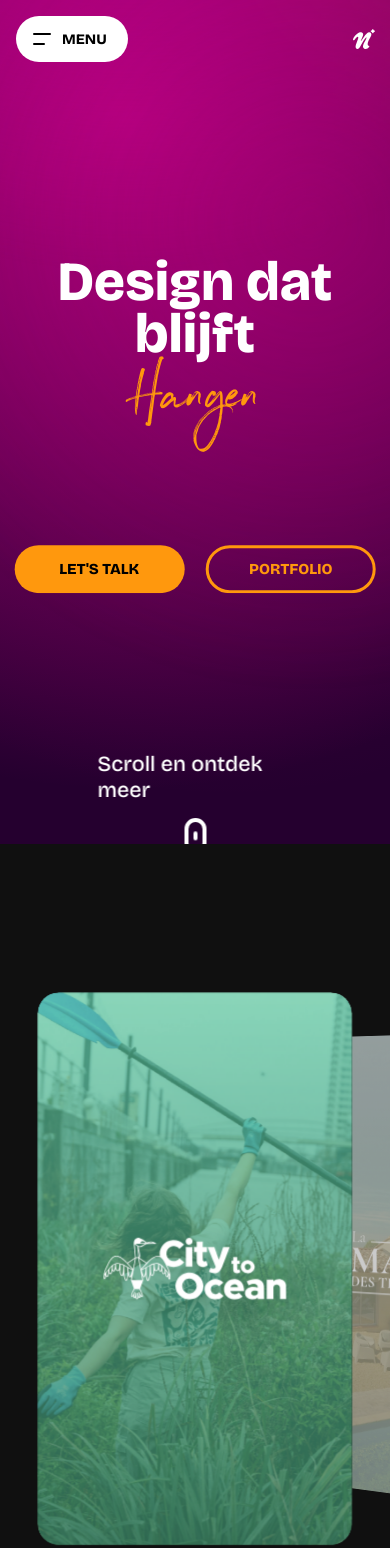
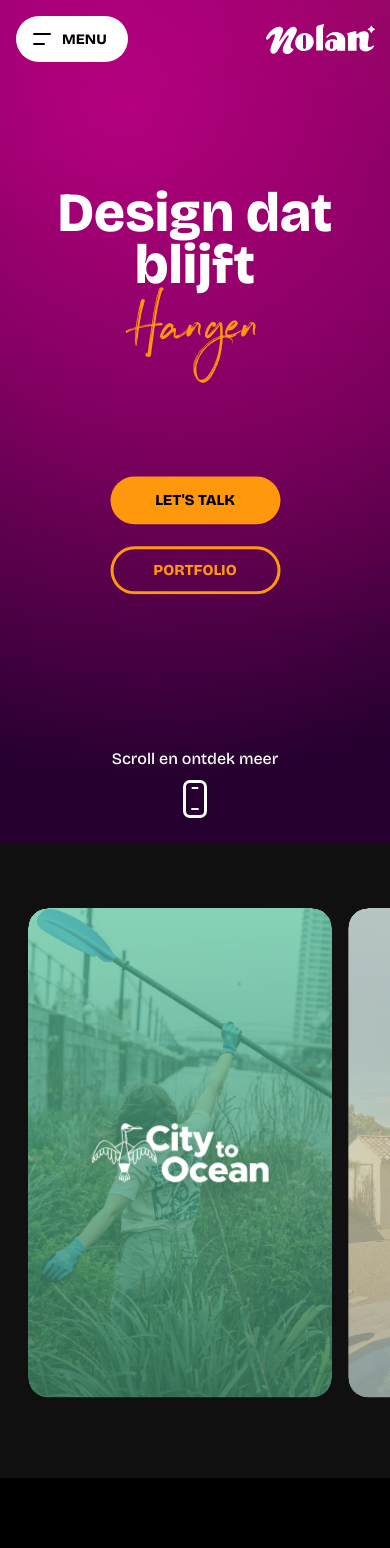
Before and after one commit to NolanWeemaels2005/main, a React (Vite) app: page / in a window 390 px wide. Shown: the top 1548 px of the page. Built offline with nearby package versions, Linux system fonts and the light colour scheme.

Commit message:
small fixes

```diff
--- a/package.json
+++ b/package.json
@@ -11,6 +11,7 @@
   },
   "dependencies": {
     "@formspree/react": "^3.0.0",
+    "@tanstack/react-query": "^5.100.6",
     "@vitejs/plugin-react": "^5.0.0",
     "lucide-react": "^0.468.0",
     "react": "^19.2.0",
--- a/src/components/About.tsx
+++ b/src/components/About.tsx
@@ -57,7 +57,7 @@ export function About() {
       <div className="section-container inline-cta" data-reveal>
         <h2>{t("portfolio.cta")}</h2>
         <div>
-          <a href="mailto:weemaels.nolan2005@gmail.com" className="btn btn--primary" data-cursor="merge">{t("cta.letsTalk")}</a>
+          <Link to="/contact" className="btn btn--primary" data-cursor="merge">{t("cta.letsTalk")}</Link>
           <Link to="/portfolio" className="btn btn--secondary" data-cursor="merge">{t("cta.portfolio")}</Link>
         </div>
       </div>
--- a/src/components/Footer.tsx
+++ b/src/components/Footer.tsx
@@ -50,9 +50,9 @@ export function Footer() {
         <div className="footer-cta">
           <p>{t("footer.project")}</p>
           <strong>{t("cta.letsTalk")}</strong>
-          <a href="mailto:weemaels.nolan2005@gmail.com" className="btn btn--primary" data-cursor="merge">
+          <Link to="/contact" className="btn btn--primary" data-cursor="merge">
             {t("cta.letsTalk")}
-          </a>
+          </Link>
         </div>
       </div>
 
--- a/src/components/HomeProjectScroll.tsx
+++ b/src/components/HomeProjectScroll.tsx
@@ -1,7 +1,7 @@
 import { useEffect, useRef } from "react";
 import type { CSSProperties } from "react";
 import { Link } from "react-router-dom";
-import { featuredProjects } from "../data/projects";
+import { useFeaturedProjectsQuery } from "../data/projectQueries";
 import { useTilt } from "../hooks/useTilt";
 import { useLanguage } from "../i18n/LanguageContext";
 import type { Project } from "../types/project";
@@ -42,6 +42,7 @@ function ScrollProjectCard({ project, index, setCardRef }: ScrollProjectCardProp
 }
 
 export function HomeProjectScroll() {
+  const { data: featuredProjects } = useFeaturedProjectsQuery();
   const sectionRef = useRef<HTMLElement>(null);
   const frameRef = useRef<number | null>(null);
   const cardRefs = useRef<Array<HTMLAnchorElement | null>>([]);
@@ -51,6 +52,8 @@ export function HomeProjectScroll() {
   }
 
   useEffect(() => {
+    const mobileMedia = window.matchMedia("(max-width: 640px), (pointer: coarse)");
+
     function updateCards(progress: number) {
       const active = progress * (featuredProjects.length - 1);
 
@@ -84,6 +87,11 @@ export function HomeProjectScroll() {
       frameRef.current = window.requestAnimationFrame(measureProgress);
     }
 
+    if (mobileMedia.matches) {
+      sectionRef.current?.classList.add("is-ready");
+      return;
+    }
+
     measureProgress();
     window.requestAnimationFrame(() => {
       window.requestAnimationFrame(() => {
@@ -100,7 +108,7 @@ export function HomeProjectScroll() {
       window.removeEventListener("scroll", requestProgressUpdate);
       window.removeEventListener("resize", requestProgressUpdate);
     };
-  }, []);
+  }, [featuredProjects.length]);
 
   return (
     <section
--- a/src/components/LogoStrip.tsx
+++ b/src/components/LogoStrip.tsx
@@ -1,9 +1,10 @@
 import { Link } from "react-router-dom";
-import { featuredProjects } from "../data/projects";
+import { useFeaturedProjectsQuery } from "../data/projectQueries";
 import { useLanguage } from "../i18n/LanguageContext";
 
 export function LogoStrip() {
   const { t } = useLanguage();
+  const { data: featuredProjects } = useFeaturedProjectsQuery();
 
   return (
     <section className="logo-strip" aria-label={t("portfolio.clients")}>
--- a/src/components/Portfolio.tsx
+++ b/src/components/Portfolio.tsx
@@ -1,12 +1,14 @@
 import { ArrowRight } from "lucide-react";
 import type { CSSProperties } from "react";
 import { Link } from "react-router-dom";
-import { allProjects, featuredProjects } from "../data/projects";
+import { useAllProjectsQuery, useFeaturedProjectsQuery } from "../data/projectQueries";
 import { useTilt } from "../hooks/useTilt";
 import { useLanguage } from "../i18n/LanguageContext";
 
 export function Portfolio() {
   const { t } = useLanguage();
+  const { data: featuredProjects } = useFeaturedProjectsQuery();
+  const { data: allProjects } = useAllProjectsQuery();
   const featuredTilt = useTilt({ max: 7, scale: 1.018 });
   const projectTilt = useTilt({ max: 9, scale: 1.02 });
 
--- /dev/null
+++ b/src/data/projectQueries.ts
@@ -0,0 +1,58 @@
+import { useQuery } from "@tanstack/react-query";
+import { allProjects, featuredProjects } from "./projects";
+
+export const projectQueryKeys = {
+  all: ["projects"] as const,
+  featured: ["projects", "featured"] as const,
+  combined: ["projects", "combined"] as const,
+  detail: (slug: string | undefined) => ["projects", "detail", slug] as const,
+};
+
+const queryOptions = {
+  staleTime: Infinity,
+  gcTime: 1000 * 60 * 30,
+};
+
+export function getCombinedProjects() {
+  return [
+    ...featuredProjects,
+    ...allProjects.filter((project) => !featuredProjects.some((item) => item.slug === project.slug)),
+  ];
+}
+
+export function useFeaturedProjectsQuery() {
+  return useQuery({
+    queryKey: projectQueryKeys.featured,
+    queryFn: async () => featuredProjects,
+    initialData: featuredProjects,
+    ...queryOptions,
+  });
+}
+
+export function useAllProjectsQuery() {
+  return useQuery({
+    queryKey: projectQueryKeys.all,
+    queryFn: async () => allProjects,
+    initialData: allProjects,
+    ...queryOptions,
+  });
+}
+
+export function useCombinedProjectsQuery() {
+  return useQuery({
+    queryKey: projectQueryKeys.combined,
+    queryFn: async () => getCombinedProjects(),
+    initialData: getCombinedProjects,
+    ...queryOptions,
+  });
+}
+
+export function useProjectQuery(slug: string | undefined) {
+  return useQuery({
+    queryKey: projectQueryKeys.detail(slug),
+    queryFn: async () => getCombinedProjects().find((project) => project.slug === slug),
+    initialData: () => getCombinedProjects().find((project) => project.slug === slug),
+    enabled: Boolean(slug),
+    ...queryOptions,
+  });
+}
--- a/src/main.tsx
+++ b/src/main.tsx
@@ -1,5 +1,6 @@
 import React from "react";
 import ReactDOM from "react-dom/client";
+import { QueryClient, QueryClientProvider } from "@tanstack/react-query";
 import { BrowserRouter } from "react-router-dom";
 import { App } from "./App";
 import { LanguageProvider } from "./i18n/LanguageContext";
@@ -12,12 +13,24 @@ if (redirectRoute) {
   window.history.replaceState(null, "", `${import.meta.env.BASE_URL}${route}${search}${window.location.hash}`);
 }
 
+const queryClient = new QueryClient({
+  defaultOptions: {
+    queries: {
+      staleTime: 1000 * 60 * 10,
+      refetchOnWindowFocus: false,
+      refetchOnReconnect: false,
+    },
+  },
+});
+
 ReactDOM.createRoot(document.getElementById("root")!).render(
   <React.StrictMode>
-    <BrowserRouter basename={import.meta.env.BASE_URL}>
-      <LanguageProvider>
-        <App />
-      </LanguageProvider>
-    </BrowserRouter>
+    <QueryClientProvider client={queryClient}>
+      <BrowserRouter basename={import.meta.env.BASE_URL}>
+        <LanguageProvider>
+          <App />
+        </LanguageProvider>
+      </BrowserRouter>
+    </QueryClientProvider>
   </React.StrictMode>,
 );
--- a/src/pages/ProjectDetailPage.tsx
+++ b/src/pages/ProjectDetailPage.tsx
@@ -1,17 +1,15 @@
 import { ArrowLeft } from "lucide-react";
 import type { CSSProperties } from "react";
 import { Link, Navigate, useParams } from "react-router-dom";
-import { allProjects, featuredProjects } from "../data/projects";
+import { useProjectQuery } from "../data/projectQueries";
 import { useScrollReveal } from "../hooks/useScrollReveal";
 import { useLanguage } from "../i18n/LanguageContext";
-
-const projects = [...featuredProjects, ...allProjects.filter((project) => !featuredProjects.some((item) => item.slug === project.slug))];
 
 export function ProjectDetailPage() {
   useScrollReveal();
   const { t } = useLanguage();
   const { slug } = useParams();
-  const project = projects.find((item) => item.slug === slug);
+  const { data: project } = useProjectQuery(slug);
 
   if (!project) {
     return <Navigate to="/portfolio" replace />;
@@ -46,9 +44,9 @@ export function ProjectDetailPage() {
           <p className="eyebrow">{t("project.approach")}</p>
           <p>{t("project.defaultApproach")}</p>
         </div>
-        <a href="mailto:weemaels.nolan2005@gmail.com" className="btn btn--primary" data-cursor="merge">
+        <Link to="/contact" className="btn btn--primary" data-cursor="merge">
           {t("cta.letsTalk")}
-        </a>
+        </Link>
       </div>
     </section>
   );
--- a/src/styles/global.css
+++ b/src/styles/global.css
@@ -127,219 +127,333 @@ button {
 
 /* Kaai Modal */
 .kaai-modal {
+  --kaai-yellow: #d7df23;
+  --kaai-border: clamp(8px, 0.75vw, 11px);
+  --kaai-offset-x: clamp(22px, 2.5vw, 38px);
+  --kaai-offset-y: clamp(24px, 2.7vw, 40px);
+  --kaai-panel-pad: clamp(0.6rem, 0.95vw, 0.9rem);
   position: fixed;
   inset: 0;
   z-index: 5000;
   display: flex;
   align-items: center;
   justify-content: center;
-  padding: clamp(1.25rem, 3.6vw, 3rem);
+  padding:
+    clamp(1.5rem, 5.8vh, 4.6rem)
+    calc(clamp(1rem, 5vw, 5rem) + var(--kaai-offset-x))
+    calc(clamp(1.5rem, 5.8vh, 4.6rem) + var(--kaai-offset-y))
+    clamp(1rem, 5vw, 5rem);
   overflow: auto;
 }
 
 .kaai-modal__backdrop {
   position: absolute;
   inset: 0;
-  background: rgba(0, 0, 0, 0.62);
-  backdrop-filter: blur(12px);
-  -webkit-backdrop-filter: blur(12px);
+  background: rgba(33, 33, 33, 0.68);
+}
+
+html.kaai-modal-open,
+html.kaai-modal-open body,
+html.kaai-modal-open .kaai-modal,
+html.kaai-modal-open .kaai-modal a,
+html.kaai-modal-open .kaai-modal button {
+  cursor: auto;
+}
+
+html.kaai-modal-open .custom-cursor {
+  display: none;
 }
 
 .kaai-modal__panel {
   position: relative;
-  width: min(1100px, 96vw);
-  max-height: calc(100dvh - 2.5rem);
-  min-height: min(680px, 86dvh);
+  z-index: 1;
+  width: min(78vw, 1180px, calc((78dvh - var(--kaai-offset-y)) * 1.55));
+  max-height: 78dvh;
+  aspect-ratio: 1.55;
+  min-height: 0;
   display: grid;
-  grid-template-columns: 1fr 1.35fr;
+  grid-template-columns: 42% 58%;
   border-radius: 0;
-  overflow: hidden;
+  overflow: visible;
   font-family: "Outfit", var(--font-main);
   color: #000;
-  box-shadow:
-    0 48px 120px rgba(0, 0, 0, 0.75),
-    0 0 0 10px rgba(0, 0, 0, 0.72);
+  background: var(--kaai-yellow);
+  border: var(--kaai-border) solid #000;
   transform: translateZ(0);
 }
 
 .kaai-modal__panel::before {
   content: "";
   position: absolute;
-  inset: -18px -18px -36px;
-  border: 10px solid #000;
+  inset:
+    clamp(32px, 3.2vw, 44px)
+    calc(var(--kaai-offset-x) * -1)
+    calc(var(--kaai-offset-y) * -1)
+    clamp(20px, 2.8vw, 38px);
+  z-index: -1;
+  background: #000;
+  clip-path: polygon(
+    0 0,
+    calc(100% - clamp(22px, 2.2vw, 30px)) 0,
+    100% clamp(32px, 2.9vw, 42px),
+    100% 100%,
+    clamp(30px, 3.1vw, 42px) 100%,
+    0 calc(100% - clamp(32px, 2.9vw, 42px))
+  );
   pointer-events: none;
 }
 
 .kaai-modal__panel::after {
   content: "";
   position: absolute;
-  inset: 0;
-  box-shadow: inset 0 0 0 6px rgba(215, 223, 35, 0.75);
+  top: calc(var(--kaai-border) * -1);
+  right: calc(var(--kaai-border) * -1);
+  width: clamp(34px, 2.7vw, 46px);
+  height: clamp(34px, 2.7vw, 46px);
+  z-index: 6;
+  background: #000;
+  clip-path: polygon(0 0, 100% 0, 100% 100%);
   pointer-events: none;
 }
 
 .kaai-modal__close {
   position: absolute;
-  top: 1rem;
-  right: 1rem;
-  z-index: 6;
-  width: 44px;
-  height: 44px;
-  display: grid;
-  place-items: center;
-  border: 3px solid #d7df23;
-  border-radius: 999px;
-  background: #000;
-  color: #d7df23;
+  top: calc(var(--kaai-border) + var(--kaai-panel-pad) + clamp(0.5rem, 0.85vw, 0.75rem));
+  right: calc(var(--kaai-border) + var(--kaai-panel-pad) + clamp(0.5rem, 0.85vw, 0.75rem));
+  z-index: 8;
+  min-width: clamp(96px, 8vw, 122px);
+  height: clamp(36px, 3vw, 46px);
+  display: inline-flex;
+  align-items: center;
+  justify-content: center;
+  gap: clamp(0.55rem, 0.9vw, 0.85rem);
+  padding: 0 clamp(0.85rem, 1.3vw, 1.25rem);
+  border: 0;
+  border-radius: 0;
+  background: var(--kaai-yellow);
+  color: #000;
   font-family: "Outfit", var(--font-main);
-  font-size: 2rem;
+  font-size: clamp(0.95rem, 1.25vw, 1.2rem);
+  font-weight: 800;
+  line-height: 1;
+}
+
+.kaai-modal__close span:first-child {
+  font-size: 1.65em;
+  line-height: 0.7;
+}
+
+.kaai-modal__close:hover {
+  background: #ecf42d;
+  color: #000;
+}
+
+.kaai-modal__left {
+  background: var(--kaai-yellow);
+  height: 100%;
+  min-width: 0;
+  padding:
+    clamp(2.1rem, 3.4vw, 3.45rem)
+    clamp(2rem, 3.35vw, 3.3rem)
+    clamp(1.6rem, 2.9vw, 2.8rem);
+  display: flex;
+  flex-direction: column;
+  justify-content: flex-start;
+  gap: clamp(0.7rem, 1vw, 1rem);
+  overflow: visible;
+}
+
+.kaai-modal__logo {
+  width: clamp(150px, 14vw, 230px);
+  height: auto;
+  margin-bottom: clamp(1.6rem, 3.2vw, 3.2rem);
+}
+
+.kaai-modal__headline {
+  font-size: clamp(1.75rem, 2.55vw, 3rem);
+  font-weight: 800;
+  line-height: 1.02;
+  letter-spacing: 0;
+}
+
+.kaai-modal__copy {
+  font-size: clamp(0.85rem, 1vw, 1.04rem);
   font-weight: 600;
-  line-height: 1;
-}
-
-.kaai-modal__close:hover {
-  background: #d7df23;
-  color: #000;
-}
-
-.kaai-modal__left {
-  background: #d7df23;
-  padding: clamp(2.2rem, 4.2vw, 4rem);
-  display: grid;
-  grid-template-rows: auto auto auto 1fr;
-  gap: 1.6rem;
-}
-
-.kaai-modal__logo {
-  width: min(320px, 62%);
-  height: auto;
-}
-
-.kaai-modal__headline {
-  font-size: clamp(2.3rem, 3.7vw, 3.35rem);
-  font-weight: 600;
-  line-height: 0.95;
-  letter-spacing: 0;
-}
-
-.kaai-modal__copy {
-  font-size: 1.2rem;
-  font-weight: 400;
-  line-height: 1.25;
-  max-width: 34ch;
-}
-
-.kaai-modal__tagline {
-  align-self: end;
-  font-size: clamp(2.2rem, 3.6vw, 3.1rem);
-  font-weight: 600;
-  line-height: 0.95;
-  transform: rotate(-10deg);
-  transform-origin: left bottom;
-  letter-spacing: 0;
-  text-shadow:
-    2px 2px 0 #000,
-    -2px 2px 0 #000,
-    2px -2px 0 #000,
-    -2px -2px 0 #000;
-  -webkit-text-stroke: 6px #000;
-  paint-order: stroke fill;
-}
-
-.kaai-modal__tagline {
-  color: #d7df23;
+  line-height: 1.15;
+  max-width: 40ch;
 }
 
 .kaai-modal__right {
-  background: #000;
-  color: #d7df23;
+  background: transparent;
+  color: var(--kaai-yellow);
   position: relative;
+  height: 100%;
+  min-width: 0;
+  padding: var(--kaai-panel-pad);
+  padding-left: 0;
+  overflow: hidden;
 }
 
 .kaai-modal__right-inner {
   height: 100%;
-  padding: clamp(2rem, 3.6vw, 3.25rem);
+  max-height: 100%;
+  min-height: 0;
+  padding:
+    clamp(3.2rem, 4.45vw, 4.25rem)
+    clamp(1.8rem, 2.9vw, 2.85rem)
+    clamp(1.25rem, 2.2vw, 2.05rem);
   display: grid;
   grid-template-rows: auto auto 1fr auto;
-  gap: 1.35rem;
+  gap: clamp(0.55rem, 1.1vw, 1rem);
+  background-color: #000;
   background-image: var(--kaai-bg);
-  background-size: 110px 110px;
+  background-size: clamp(24px, 1.85vw, 32px) clamp(24px, 1.85vw, 32px);
+  background-position: top left;
   background-repeat: repeat;
+  overflow: hidden;
 }
 
 .kaai-modal__right-title {
-  font-size: clamp(3.2rem, 5.2vw, 4.4rem);
+  font-size: clamp(1.75rem, 2.45vw, 2.8rem);
+  font-weight: 800;
+  line-height: 0.95;
+  margin-left: clamp(0.4rem, 1.05vw, 1rem);
+}
+
+.kaai-modal__right-sub {
+  font-size: clamp(0.82rem, 0.98vw, 1rem);
   font-weight: 600;
-  line-height: 1;
-}
-
-.kaai-modal__right-sub {
-  font-size: 1.25rem;
-  font-weight: 400;
-  color: rgba(215, 223, 35, 0.9);
-  max-width: 46ch;
+  line-height: 1.05;
+  color: rgba(215, 223, 35, 0.95);
+  max-width: 34ch;
+  margin-left: clamp(0.4rem, 1.05vw, 1rem);
 }
 
 .kaai-modal__services {
   display: grid;
   grid-template-columns: repeat(3, minmax(0, 1fr));
-  gap: clamp(1.1rem, 2vw, 2.25rem);
+  gap: clamp(0.8rem, 1.45vw, 1.45rem) clamp(1rem, 1.8vw, 1.8rem);
   align-content: center;
   justify-items: center;
-  padding-top: 0.75rem;
+  padding: clamp(0.55rem, 1.25vw, 1.15rem) 0 clamp(0.15rem, 0.55vw, 0.45rem);
 }
 
 .kaai-modal__service {
   text-align: center;
   display: grid;
   justify-items: center;
-  gap: 0.75rem;
-  font-weight: 600;
+  align-content: start;
+  gap: clamp(0.55rem, 1vw, 0.8rem);
+  font-weight: 800;
   text-transform: none;
 }
 
 .kaai-modal__service img {
-  width: 78px;
-  height: 78px;
-  filter: drop-shadow(0 10px 16px rgba(0, 0, 0, 0.45));
+  width: clamp(38px, 3.25vw, 54px);
+  height: clamp(38px, 3.25vw, 54px);
+  filter: none;
 }
 
 .kaai-modal__service span {
-  font-size: 1.15rem;
+  font-size: clamp(0.72rem, 0.9vw, 0.88rem);
   line-height: 1.05;
 }
 
 .kaai-modal__cta {
-  margin-top: 0.5rem;
-  background: #d7df23;
+  margin: 0 clamp(1.25rem, 2.8vw, 2.8rem) clamp(0.4rem, 0.9vw, 0.8rem);
+  background: var(--kaai-yellow);
   color: #000;
-  min-height: 74px;
+  min-height: clamp(42px, 3.15vw, 52px);
   display: flex;
   align-items: center;
   justify-content: space-between;
-  padding: 0 1.7rem;
-  font-size: 1.55rem;
-  font-weight: 600;
+  padding: 0 clamp(1.1rem, 1.8vw, 1.6rem);
+  font-size: clamp(0.92rem, 1.2vw, 1.2rem);
+  font-weight: 800;
+  overflow: hidden;
 }
 
 .kaai-modal__cta img {
-  width: 44px;
-  height: 44px;
+  width: clamp(34px, 3.1vw, 46px);
+  height: clamp(34px, 3.1vw, 46px);
   filter: brightness(0);
 }
 
 @media (max-width: 860px) {
+  .kaai-modal {
+    --kaai-border: 7px;
+    --kaai-offset-x: 16px;
+    --kaai-offset-y: 16px;
+    --kaai-panel-pad: 0.75rem;
+    align-items: flex-start;
+    padding: 1rem calc(1rem + var(--kaai-offset-x)) calc(1rem + var(--kaai-offset-y)) 1rem;
+  }
+
   .kaai-modal__panel {
     grid-template-columns: 1fr;
-    min-height: min(820px, 92vh);
+    width: min(520px, calc(100vw - 2rem - var(--kaai-offset-x)));
+    aspect-ratio: auto;
+    min-height: 0;
+    max-height: none;
+    overflow: visible;
+  }
+
+  .kaai-modal__panel::before {
+    inset: 24px calc(var(--kaai-offset-x) * -1) calc(var(--kaai-offset-y) * -1) 16px;
+  }
+
+  .kaai-modal__panel::after {
+    width: 42px;
+    height: 42px;
+  }
+
+  .kaai-modal__close {
+    top: calc(var(--kaai-border) + var(--kaai-panel-pad) + 0.55rem);
+    right: calc(var(--kaai-border) + var(--kaai-panel-pad) + 0.55rem);
+    min-width: 96px;
+    height: 38px;
+    font-size: 1rem;
+  }
+
+  .kaai-modal__left {
+    padding: 3rem 1.6rem 2rem;
+  }
+
+  .kaai-modal__logo {
+    width: clamp(150px, 48vw, 220px);
+    margin-bottom: 2.4rem;
+  }
+
+  .kaai-modal__headline {
+    font-size: clamp(2rem, 9vw, 3rem);
+  }
+
+  .kaai-modal__copy {
+    font-size: 1rem;
   }
 
   .kaai-modal__services {
     grid-template-columns: repeat(2, minmax(0, 1fr));
-  }
-
-  .kaai-modal__tagline {
-    transform: rotate(-8deg);
+    gap: 1.5rem 1rem;
+  }
+
+  .kaai-modal__right {
+    padding: 0 var(--kaai-panel-pad) var(--kaai-panel-pad);
+  }
+
+  .kaai-modal__right-inner {
+    padding: 4.6rem 1.2rem 1.2rem;
+    gap: 0.85rem;
+  }
+
+  .kaai-modal__right-title,
+  .kaai-modal__right-sub {
+    margin-left: 0;
+  }
+
+  .kaai-modal__cta {
+    margin-inline: 0;
+    font-size: 1.05rem;
   }
 }
 
@@ -399,7 +513,7 @@ video {
   position: fixed;
   top: 0;
   left: 0;
-  z-index: 3000;
+  z-index: 7000;
   border: 0;
   background: rgba(245, 245, 245, 0.24);
   opacity: 0;
@@ -1005,6 +1119,18 @@ video {
   100% {
     opacity: 0;
     transform: translateX(-50%) translateY(14px);
+  }
+}
+
+@keyframes phonePulse {
+  0%,
+  100% {
+    opacity: 0.45;
+    transform: translateX(-50%) scaleX(0.75);
+  }
+  50% {
+    opacity: 1;
+    transform: translateX(-50%) scaleX(1);
   }
 }
 
@@ -2140,15 +2266,15 @@ video {
   }
 
   .nav-logo__word {
+    display: block;
+  }
+
+  .nav-logo__icon {
     display: none;
   }
 
-  .nav-logo__icon {
-    display: block;
-  }
-
-  .nav-logo img.nav-logo__icon {
-    width: 22px;
+  .nav-logo img.nav-logo__word {
+    width: clamp(96px, 28vw, 132px);
   }
 
   .nav-talk {
@@ -2161,6 +2287,114 @@ video {
 
   .home-hero {
     min-height: max(100svh, 560px);
+  }
+
+  .hero-copy {
+    top: 46svh;
+    width: min(90vw, 420px);
+  }
+
+  .scroll-indicator {
+    left: 50%;
+    right: auto;
+    top: auto;
+    bottom: max(1.65rem, env(safe-area-inset-bottom));
+    width: min(76vw, 280px);
+    text-align: center;
+    align-items: center;
+    justify-content: center;
+    gap: 0.7rem;
+    font-size: 1rem;
+    line-height: 1.15;
+    transform: translate(-50%, 10px);
+  }
+
+  .mouse-icon {
+    width: 24px;
+    height: 38px;
+    border-width: 3px;
+    border-radius: 7px;
+  }
+
+  .mouse-icon::before {
+    top: auto;
+    bottom: 5px;
+    width: 8px;
+    height: 2px;
+    border-radius: 999px;
+    animation: phonePulse 1.55s ease-in-out infinite;
+  }
+
+  .mouse-icon::after {
+    content: "";
+    position: absolute;
+    top: 4px;
+    left: 50%;
+    width: 7px;
+    height: 2px;
+    border-radius: 999px;
+    background: var(--white);
+    transform: translateX(-50%);
+  }
+
+  .home-project-scroll {
+    height: auto;
+    min-height: 0;
+    padding: 4rem 0;
+    overflow: hidden;
+  }
+
+  .home-project-scroll__sticky {
+    position: relative;
+    height: auto;
+    overflow: visible;
+    perspective: none;
+  }
+
+  .home-project-scroll__stage {
+    position: relative;
+    width: 100vw;
+    height: auto;
+    display: flex;
+    gap: 1rem;
+    overflow-x: auto;
+    padding: 0 var(--page-gutter) 1rem;
+    scroll-snap-type: x mandatory;
+    -webkit-overflow-scrolling: touch;
+  }
+
+  .scroll-project-card,
+  .scroll-project-card__surface {
+    transform-style: flat;
+  }
+
+  .scroll-project-card {
+    position: relative;
+    inset: auto;
+    flex: 0 0 min(78vw, 360px);
+    width: min(78vw, 360px);
+    height: min(58svh, 500px);
+    border-radius: 20px;
+    clip-path: inset(0 round 20px);
+    transform: none;
+    opacity: 1;
+    box-shadow: 0 20px 44px rgba(0, 0, 0, 0.28);
+    scroll-snap-align: center;
+    transition: none;
+    will-change: auto;
+  }
+
+  .scroll-project-card__surface {
+    transform-style: flat;
+  }
+
+  .scroll-project-card__surface::after {
+    display: none;
+  }
+
+  .scroll-project-card__cover {
+    filter: none;
+    transform: none;
   }
 
   .portfolio-hero,
@@ -2175,39 +2409,6 @@ video {
 
   .hero-script {
     font-size: 4.4rem;
-  }
-
-  .home-project-scroll__stage {
-    width: 100vw;
-    height: 78svh;
-  }
-
-  .scroll-project-card {
-    width: min(76vw, 430px);
-    height: min(62svh, 520px);
-    border-radius: 20px;
-    clip-path: inset(0 round 20px);
-    transform:
-    translate(-50%, -50%)
-    translateX(calc(var(--offset) * 58vw))
-    translateZ(calc((1 - var(--abs-offset)) * 90px))
-    rotateX(var(--tilt-rx))
-    rotateY(calc(var(--offset) * -30deg))
-    rotateY(var(--tilt-ry))
-    rotateZ(calc(var(--offset) * 2deg))
-    scale(calc(1 - (var(--abs-offset) * 0.11)))
-    scale(var(--tilt-scale));
-  }
-
-  @supports (-moz-appearance: none) {
-    .scroll-project-card {
-      transform:
-        translate(-50%, -50%)
-        translateX(calc(var(--offset) * 58vw))
-        rotateZ(calc(var(--offset) * 2deg))
-        scale(calc(1 - (var(--abs-offset) * 0.11)))
-        scale(var(--tilt-scale));
-    }
   }
 
   .portfolio,
```
Also changed, not shown: src/App.tsx (+9 -6 lines), src/components/KaaiModal.tsx (+6 -10 lines), 1 other file (tests, documents, lock files or other folders).
